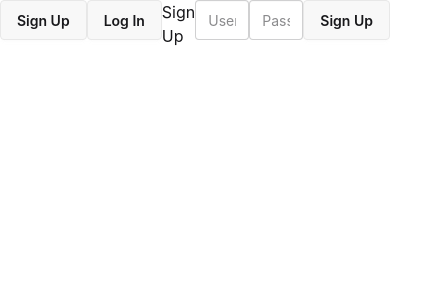
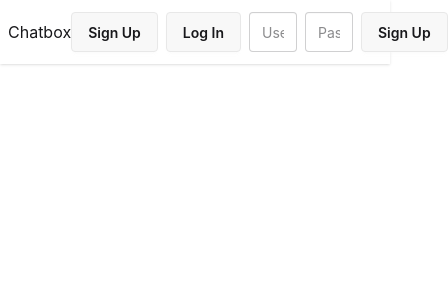
Before and after one commit to robinjesson/chatbox-fullstack, a React (Vite) app in the folder frontend/: page / in a window 390 px wide. Shown: the top 300 px of the page, 448 px wide, since content can reach past the window. Built offline with nearby package versions, Linux system fonts and the light colour scheme; no server answers.

Commit message:
feat: enhance layout and structure of components; update Menu and Chatbox for better responsiveness

```diff
--- a/frontend/index.html
+++ b/frontend/index.html
@@ -7,7 +7,7 @@
     <title>chatbox</title>
   </head>
   <body>
-    <div id="root"></div>
+    <div id="root" class="flex flex-col h-full w-full"></div>
     <script type="module" src="/src/main.tsx"></script>
   </body>
 </html>
--- a/frontend/src/App.tsx
+++ b/frontend/src/App.tsx
@@ -1,8 +1,8 @@
+import { QueryClient, QueryClientProvider } from "@tanstack/react-query";
+import { useState } from "react";
+import { type UserResponse } from "./api";
 import "./App.css";
 import Chatbox from "./components/chatbox/Chatbox";
-import { QueryClient, QueryClientProvider } from "@tanstack/react-query";
-import { type UserResponse } from "./api";
-import { useState } from "react";
 import Menu from "./components/menu/Menu";
 
 function App() {
@@ -10,12 +10,12 @@ function App() {
   const [user, setUser] = useState<UserResponse>();
 
   return (
-    <div className="h-full w-full flex">
-      <QueryClientProvider client={queryClient}>
-        <Menu setUser={setUser} />
+    <QueryClientProvider client={queryClient}>
+      <Menu setUser={setUser} />
+      <div className="flex-1 flex h-full  w-full gap-4">
         {user && <Chatbox user={user} />}
-      </QueryClientProvider>
-    </div>
+      </div>
+    </QueryClientProvider>
   );
 }
 
--- a/frontend/src/components/chatbox/Chatbox.tsx
+++ b/frontend/src/components/chatbox/Chatbox.tsx
@@ -66,7 +66,7 @@ const Chatbox = ({ user }: ChatboxProps) => {
   }, [conversationId]);
 
   return (
-    <div className="flex h-full  w-full gap-4">
+    <>
       <div className="min-w-[20%] max-w-[50%] text-sm">
         <ConversationList setConversationId={setConversationId} />
       </div>
@@ -89,7 +89,7 @@ const Chatbox = ({ user }: ChatboxProps) => {
         </div>
         <MessageForm conversationId={conversationId} />
       </div>
-    </div>
+    </>
   );
 };
 
--- a/frontend/src/components/login/Login.tsx
+++ b/frontend/src/components/login/Login.tsx
@@ -1,6 +1,6 @@
+import { QueryClient, useMutation } from "@tanstack/react-query";
 import { useForm } from "react-hook-form";
 import { AuthControllerApi, Configuration, type LoginRequest } from "../../api";
-import { QueryClient, useMutation, useQuery } from "@tanstack/react-query";
 
 const authApi = new AuthControllerApi(
   new Configuration({
@@ -22,7 +22,6 @@ const Login = ({}: LoginProps) => {
   });
   return (
     <>
-      <div>Login</div>
       <input
         className="input"
         type="text"
--- a/frontend/src/components/menu/Menu.tsx
+++ b/frontend/src/components/menu/Menu.tsx
@@ -1,8 +1,8 @@
 import { useQuery } from "@tanstack/react-query";
+import { useState } from "react";
 import { AuthControllerApi, Configuration, type UserResponse } from "../../api";
 import Login from "../login/Login";
 import Signup from "../signup/Signup";
-import { useState } from "react";
 
 const authApi = new AuthControllerApi(
   new Configuration({
@@ -28,6 +28,9 @@ const Menu = ({ setUser }: MenuProps) => {
 
   return (
     <>
+      <div className="navbar bg-base-100 shadow-sm">
+        <div className="flex-1">Chatbox</div>
+        <div className="flex gap-2">
           {!me && (
             <>
               <button
@@ -36,12 +39,17 @@ const Menu = ({ setUser }: MenuProps) => {
               >
                 Sign Up
               </button>
-          <button className="btn" onClick={() => setToggleLoginSignup("login")}>
+              <button
+                className="btn"
+                onClick={() => setToggleLoginSignup("login")}
+              >
                 Log In
               </button>
               {toggleLoginSignup === "signup" ? <Signup /> : <Login />}
             </>
           )}
+        </div>
+      </div>
     </>
   );
 };
--- a/frontend/src/components/signup/Signup.tsx
+++ b/frontend/src/components/signup/Signup.tsx
@@ -1,11 +1,6 @@
+import { useMutation } from "@tanstack/react-query";
 import { useForm } from "react-hook-form";
-import {
-  AuthControllerApi,
-  Configuration,
-  type LoginRequest,
-  type UserResponse,
-} from "../../api";
-import { useMutation } from "@tanstack/react-query";
+import { AuthControllerApi, Configuration, type LoginRequest } from "../../api";
 
 const authApi = new AuthControllerApi(
   new Configuration({
@@ -26,7 +21,6 @@ const Signup = ({}: SignupProps) => {
   });
   return (
     <>
-      <div>Sign Up</div>
       <input
         className="input"
         type="text"
```
Lines whose indentation alone changed are shown as unchanged.
